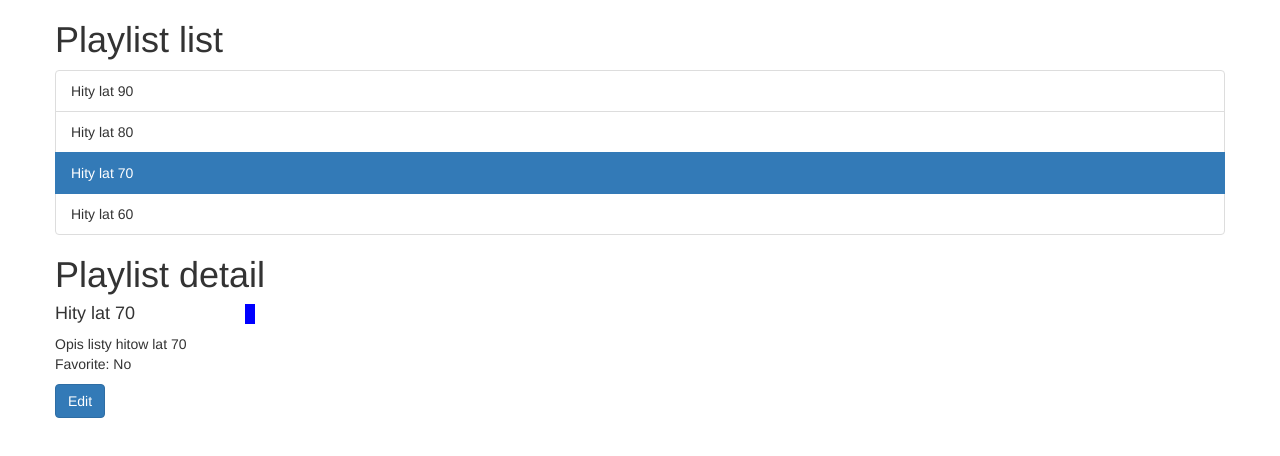
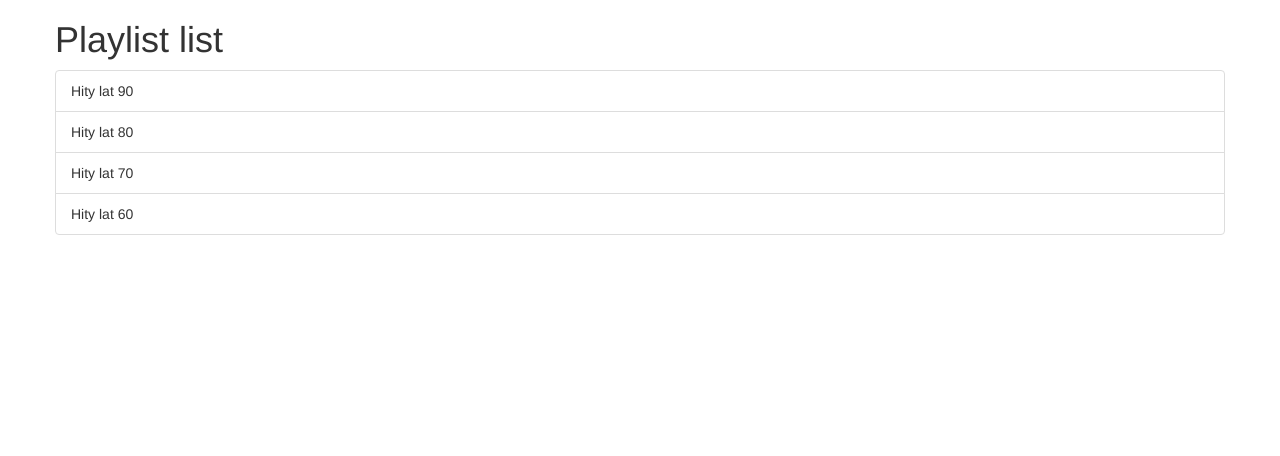
Before and after one commit to j-bogacz/AngularTraining, an Angular app in the folder Spotify/: page / in a window 1280 px wide. Shown: the top 456 px of the page. Built offline with nearby package versions, Linux system fonts and the light colour scheme.

Commit message:
inputs, outputs, selected

```diff
--- a/Spotify/src/app/app.component.html
+++ b/Spotify/src/app/app.component.html
@@ -3,12 +3,11 @@
     <div class="col-sm">
       <component-list-playlists
         [playlists]="playlists"
-        [selectedPlaylist]="selectedPlaylist"
         (selectedPlaylistChanged)="selectedPlaylist = $event"
       ></component-list-playlists>
     </div>
     <div class="col-sm">
-      <component-detail-playlists [playlist]="selectedPlaylist"></component-detail-playlists>
+      <component-detail-playlists *ngIf="selectedPlaylist" [playlist]="selectedPlaylist"></component-detail-playlists>
     </div>
   </div>
 </div>
--- a/Spotify/src/app/app.component.ts
+++ b/Spotify/src/app/app.component.ts
@@ -38,5 +38,5 @@ export class AppComponent {
       color: "#ff00ff"
     },
   ];
-  selectedPlaylist: Playlist = this.playlists[2];
+
 }
```
